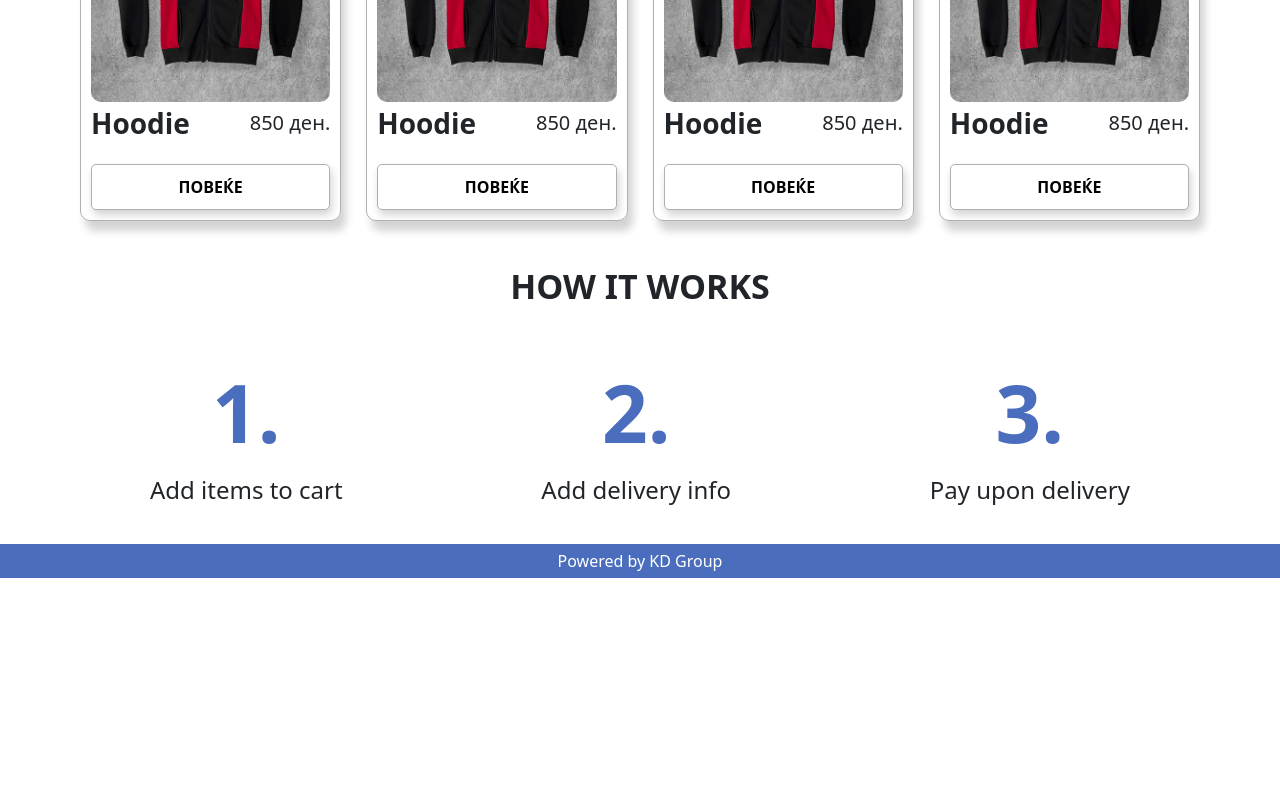
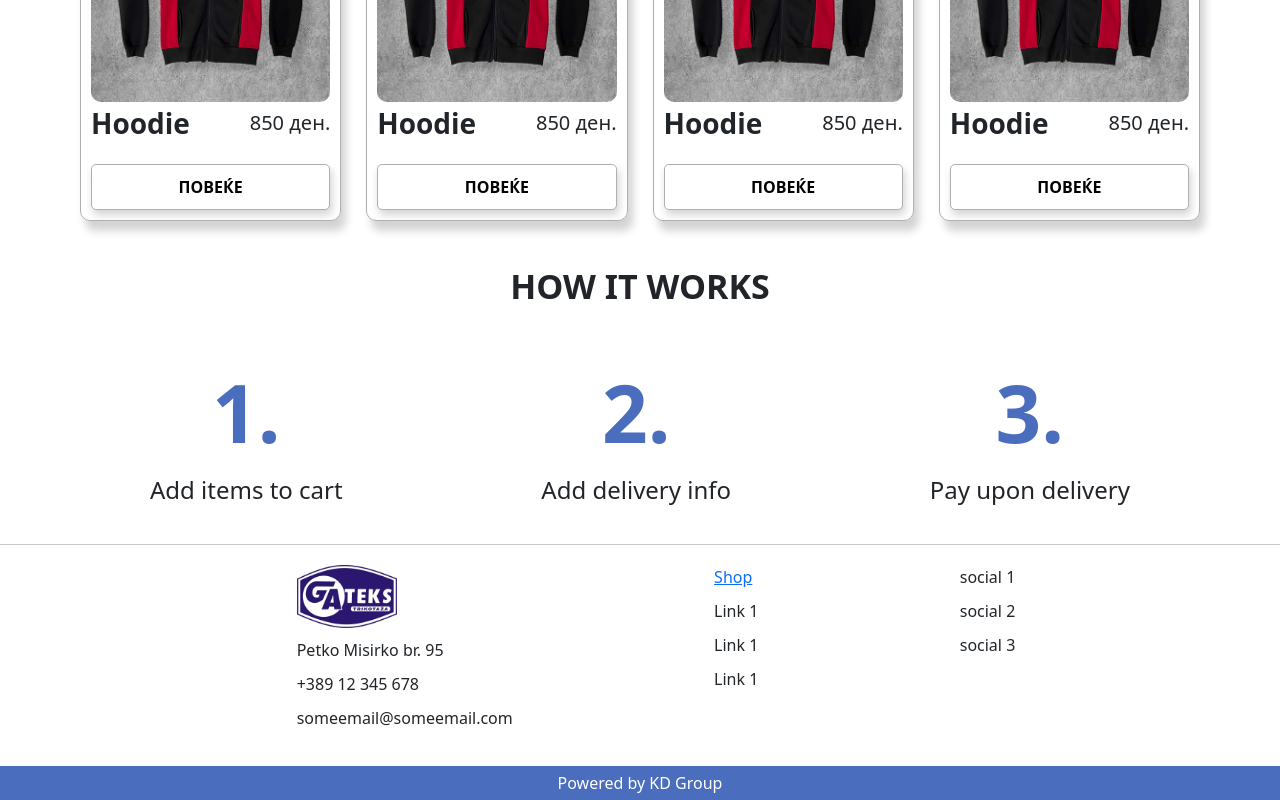
Before and after one commit to dino-taleski/gatex_website, a Next.js app in the folder gatex_website/: page / in a window 1280 px wide. Shown: the part 1341-2141 px from the top of the page. Before the commit the page ends 1919 px from the top, so only its background shows below. Built offline with nearby package versions, Linux system fonts and the light colour scheme.

Commit message:
minor styling fix + added footer

```diff
--- a/gatex_website/src/components/footer/Footer.tsx
+++ b/gatex_website/src/components/footer/Footer.tsx
@@ -1,8 +1,43 @@
 import React from "react";
+import styles from "@/components/footer/footer.module.css";
+import Link from "next/link";
 
 const Footer = () => {
     return (
         <>
+            <div className={styles.main_footer_div}>
+                <div>
+                    <ul className={styles.ul_reset}>
+                        <li>
+                            <img
+                                style={{ width: "100px" }}
+                                src="./GA_logo.jpg"
+                                alt=""
+                            />
+                        </li>
+                        <li>Petko Misirko br. 95</li>
+                        <li>+389 12 345 678</li>
+                        <li>someemail@someemail.com</li>
+                    </ul>
+                </div>
+                <div>
+                    <ul className={styles.ul_reset}>
+                        <Link href={"/shop"}>
+                            <li>Shop</li>
+                        </Link>
+                        <li>Link 1</li>
+                        <li>Link 1</li>
+                        <li>Link 1</li>
+                    </ul>
+                </div>
+                <div>
+                    <ul className={styles.ul_reset}>
+                        <li>social 1</li>
+                        <li>social 2</li>
+                        <li>social 3</li>
+                    </ul>
+                </div>
+            </div>
             <p
                 style={{
                     textAlign: "center",
--- /dev/null
+++ b/gatex_website/src/components/footer/footer.module.css
@@ -0,0 +1,16 @@
+.main_footer_div {
+    display: flex;
+    justify-content: space-around;
+    padding-inline: 180px;
+    padding-bottom: 20px;
+    padding-top: 20px;
+    border-top: 1px solid rgba(0, 0, 0, 0.217);
+}
+
+.ul_reset {
+    list-style: none;
+}
+
+.ul_reset li {
+    margin-bottom: 10px;
+}
--- a/gatex_website/src/pages/_app.tsx
+++ b/gatex_website/src/pages/_app.tsx
@@ -3,12 +3,14 @@ import "../styles/globals.css";
 import type { AppProps } from "next/app";
 import "bootstrap/dist/css/bootstrap.min.css";
 import "@/styles/custom-carousel.css";
+import Footer from "@/components/footer/Footer";
 
 export default function App({ Component, pageProps }: AppProps) {
     return (
         <>
             <Header />
             <Component {...pageProps} />
+            <Footer />
         </>
     );
 }
--- a/gatex_website/src/pages/index.tsx
+++ b/gatex_website/src/pages/index.tsx
@@ -194,7 +194,6 @@ export default function Home({ data }: Props) {
                         <p className={styles.steps_text}>Pay upon delivery</p>
                     </div>
                 </div>
-                <Footer />
             </main>
         </>
     );
--- a/gatex_website/src/pages/shop/index.tsx
+++ b/gatex_website/src/pages/shop/index.tsx
@@ -30,10 +30,11 @@ const Shop = () => {
                 </div>
                 <div
                     style={{
-                        paddingInline: "10px",
                         display: "grid",
                         gridTemplateColumns: "repeat(3, 1fr)",
-                        gap: "30px",
+                        gap: "40px",
+                        paddingInline: "40px",
+                        paddingBottom: "40px",
                     }}
                 >
                     <ProductCard />
```
